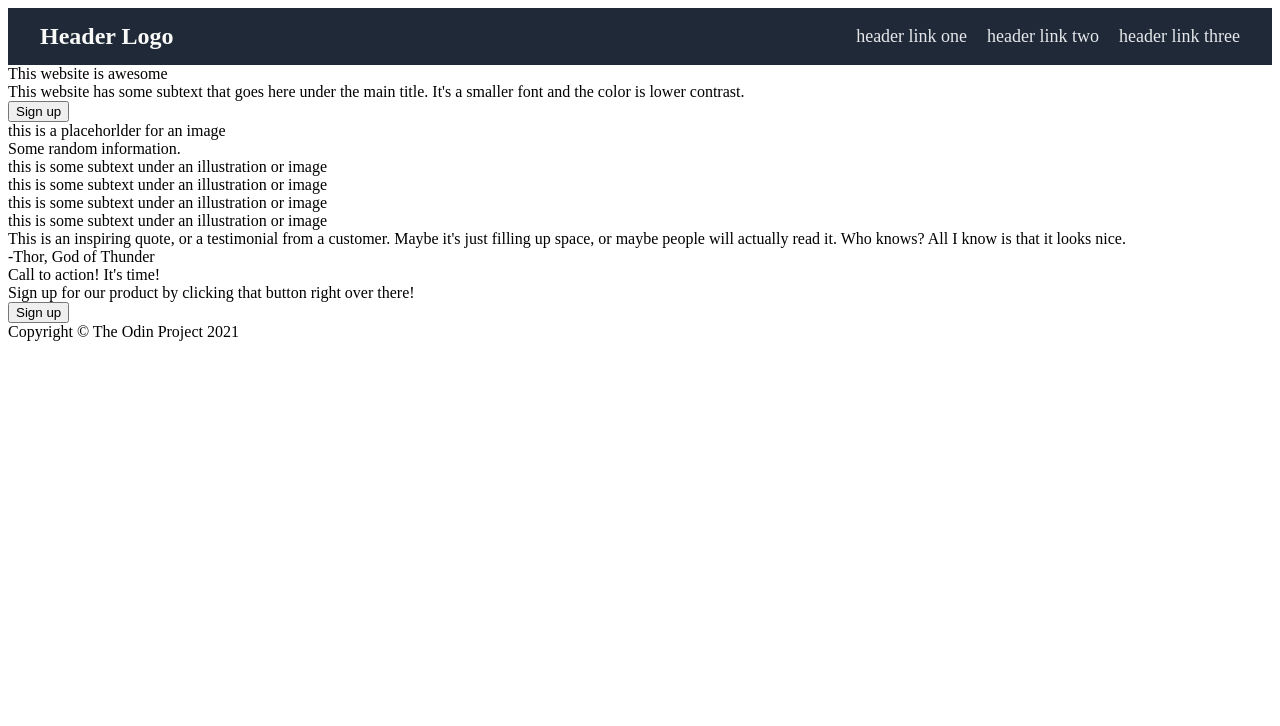
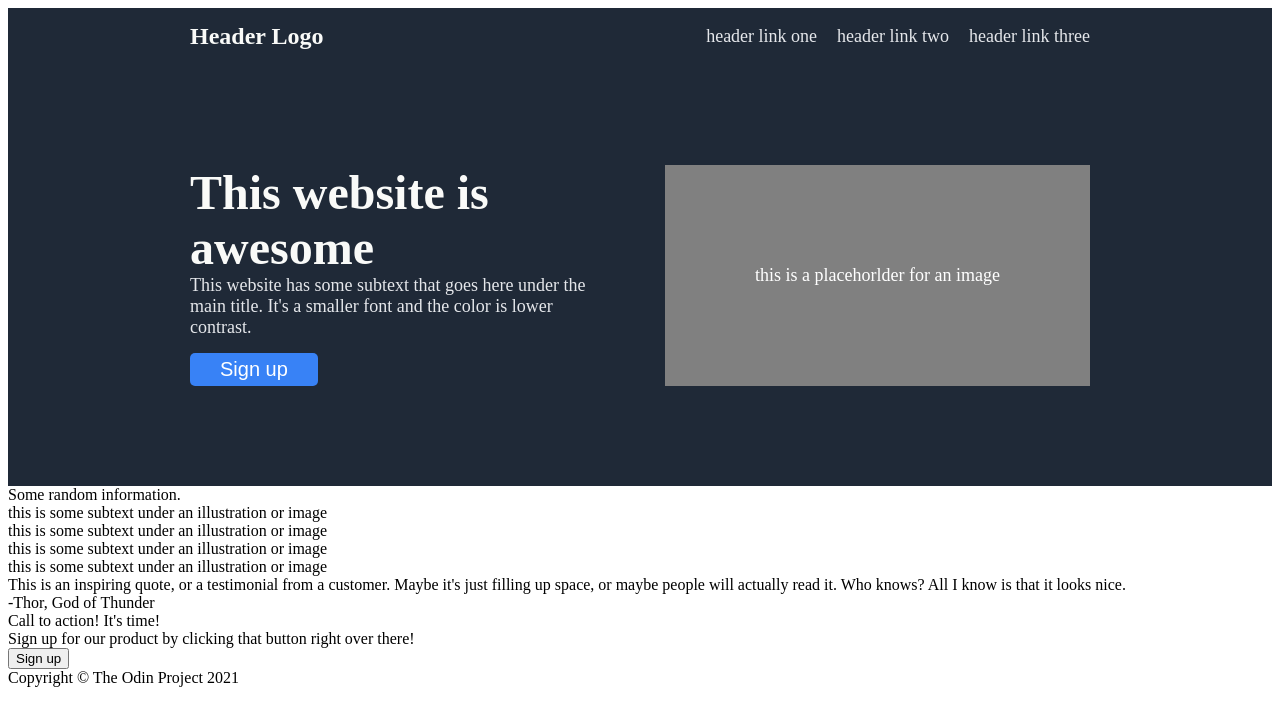
Before and after one commit to tonyptrl/odin-landing-page, a plain HTML site: page index.html in a window 1280 px wide. Drawn offline with Linux system fonts and the light colour scheme.

Commit message:
style hero section

```diff
--- a/style.css
+++ b/style.css
@@ -1,4 +1,4 @@
-.header {
+.header, .hero-section {
   background-color: #1F2937;
 }
 
@@ -7,14 +7,13 @@
   justify-content: space-between;
   align-items: center;
   margin: auto;
-  width: 1200px;
+  width: 900px;
 }
 
 .logo {
   color: #F9FAF8;
   font-size: 24px;
   font-weight: bold;
-
 }
 
 .menu {
@@ -27,3 +26,47 @@ ul {
   display: flex;
   gap: 20px;
 }
+
+.hero-container {
+  width: 900px;
+  margin: auto;
+  padding-top: 100px;
+  padding-bottom: 100px;
+  display: flex;
+  gap: 50px;
+}
+
+.hero-content {
+  flex: 1;
+}
+
+.hero-title {
+  color: #F9FAF8;
+  font-size: 48px;
+  font-weight: 900;
+}
+
+.hero-subtext {
+  color: #E5E7EB;
+  font-size: 18px;
+}
+
+.hero-image {
+  background-color: grey;
+  flex: 1;
+  display: flex;
+  justify-content: center;
+  align-items: center;
+  color: white;
+  font-size: 18px;
+}
+
+.hero-button {
+  background-color: #3882F6;
+  color: white;
+  border: none;
+  font-size: 20px;
+  border-radius: 5px;
+  padding: 5px 30px;
+  margin-top: 15px;
+}
```
